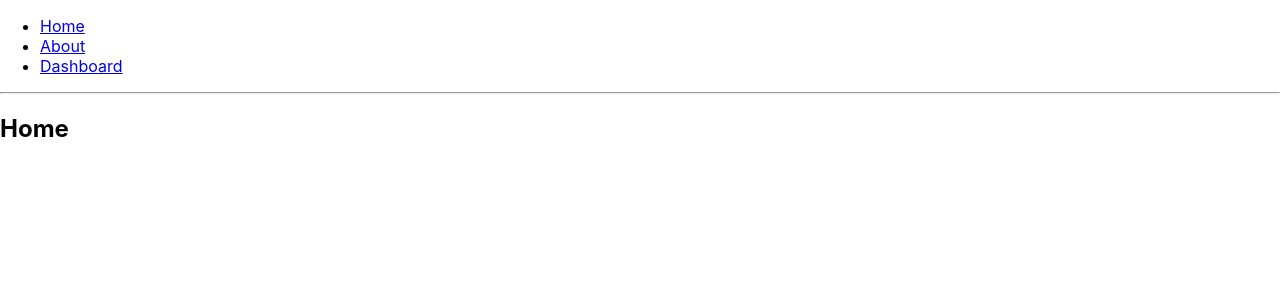
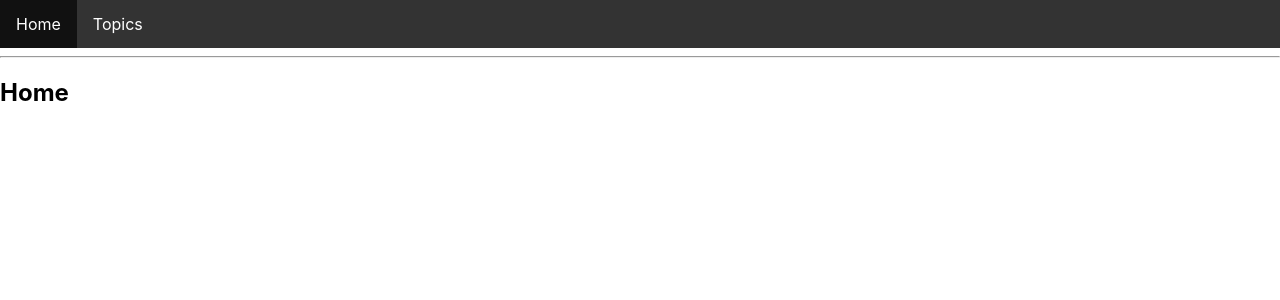
Before and after one commit to alek0329/React_template, a React (Create React App) app: page / in a window 1280 px wide. Shown: the top 300 px of the page. Built offline with nearby package versions, Linux system fonts and the light colour scheme.

Commit message:
added stuff

```diff
--- a/src/App.js
+++ b/src/App.js
@@ -1,70 +1,111 @@
-import './App.css';
-
-function App() {
-}
-
-//export default App;
 
 import React from "react";
 import {
   BrowserRouter as Router,
   Switch,
   Route,
-  Link
+  Link,
+  NavLink,
+  useParams,
+  useRouteMatch,
+  useLocation
 } from "react-router-dom";
+import "./style2.css";
 
-// This site has 3 pages, all of which are rendered
-// dynamically in the browser (not server rendered).
-//
-// Although the page does not ever refresh, notice how
-// React Router keeps the URL up to date as you navigate
-// through the site. This preserves the browser history,
-// making sure things like the back button and bookmarks
-// work properly.
+// Params are placeholders in the URL that begin
+// with a colon, like the `:id` param defined in
+// the route in this example. A similar convention
+// is used for matching dynamic segments in other
+// popular web frameworks like Rails and Express.
+export default () => {
+  return(
+    // <ParamsExample/>
+    <NestingExample/>
+  )
+}
 
-export default function BasicExample() {
+const ParamsExample = () => {
   return (
     <Router>
       <div>
-        <ul>
+        <h2>Accounts</h2>
+
+        <ul className="header">
           <li>
-            <Link to="/">Home</Link>
+            <Link to="/netflix">Netflix</Link>
           </li>
           <li>
-            <Link to="/about">About</Link>
+            <Link to="/zillow-group">Zillow Group</Link>
           </li>
           <li>
-            <Link to="/dashboard">Dashboard</Link>
+            <Link to="/yahoo">Yahoo</Link>
+          </li>
+          <li>
+            <Link to="/modus-create">Modus Create</Link>
           </li>
         </ul>
-
-        <hr />
-
-        {/*
-          A <Switch> looks through all its children <Route>
-          elements and renders the first one whose path
-          matches the current URL. Use a <Switch> any time
-          you have multiple routes, but you want only one
-          of them to render at a time
-        */}
-        <Switch>
-          <Route exact path="/">
-            <Home />
-          </Route>
-          <Route path="/about">
-            <About />
-          </Route>
-          <Route path="/dashboard">
-            <Dashboard />
-          </Route>
-        </Switch>
+        <div className="content">
+          <Switch>
+            <Route path="/:id" children={<Child />} />
+          </Switch>
+        </div>
       </div>
     </Router>
   );
 }
 
-// You can think of these components as "pages"
-// in your app.
+function Child() {
+  // We can use the `useParams` hook here to access
+  // the dynamic pieces of the URL.
+  let { id } = useParams();
+
+  return (
+    <div>
+      <h3>ID: {id}</h3>
+    </div>
+  );
+}
+
+
+//---------------------------------------------------
+
+
+const NestingExample = () => {
+  return (
+    <Router>
+      <div>
+      <Header/>
+        <hr />
+        <div className="content">
+          <Switch>
+            <Route exact path="/">
+              <Home />
+            </Route>
+            <Route path="/topics">
+              <Topics />
+            </Route>
+            <Route path={['*','topics/*']}>
+              <NoMatch />
+            </Route>
+          </Switch>
+        </div>
+      </div>
+    </Router>
+  );
+}
+
+const Header =() => {
+return (
+  <ul className="header">
+          <li>
+            <NavLink exact activeClassName="selected" to="/">Home</NavLink>
+          </li>
+          <li>
+            <NavLink activeClassName="selected" to="/topics">Topics</NavLink>
+          </li>
+        </ul>
+)
+}
 
 function Home() {
   return (
@@ -74,18 +115,61 @@ function Home() {
   );
 }
 
-function About() {
+function Topics() {
+  // The `path` lets us build <Route> paths that are
+  // relative to the parent route, while the `url` lets
+  // us build relative links.
+  let { path, url } = useRouteMatch();
+
   return (
     <div>
-      <h2>About</h2>
+      <h2>Topics</h2>
+      <ul>
+        <li>
+          <Link to={`${url}/rendering`}>Rendering with React</Link>
+        </li>
+        <li>
+          <Link to={`${url}/components`}>Components</Link>
+        </li>
+        <li>
+          <Link to={`${url}/props-v-state`}>Props v. State</Link>
+        </li>
+      </ul>
+
+      <Switch>
+        <Route exact path={path}>
+          <h3>Please select a topic.</h3>
+        </Route>
+        <Route path={`${path}/:topicId`}>
+          <Topic />
+        </Route>
+      </Switch>
     </div>
   );
 }
 
-function Dashboard() {
+function Topic() {
+  // The <Route> that rendered this component has a
+  // path of `/topics/:topicId`. The `:topicId` portion
+  // of the URL indicates a placeholder that we can
+  // get from `useParams()`.
+  let { topicId } = useParams();
+
   return (
     <div>
-      <h2>Dashboard</h2>
+      <h3>{topicId}</h3>
     </div>
   );
 }
+
+const NoMatch = () => {
+  let location = useLocation();
+
+  return (
+    <div>
+      <h3>
+        No match for <code>{location.pathname}</code>
+      </h3>
+    </div>
+  );
+}
--- /dev/null
+++ b/src/style2.css
@@ -0,0 +1,31 @@
+/*
+This is the Horizontal Navigation Bar Example with Active/Current Navigation Link
+From here https://www.w3schools.com/css/css_navbar.asp
+*/
+
+ul.header {
+    list-style-type: none;
+    margin: 0;
+    padding: 0;
+    overflow: hidden;
+    background-color: #333;
+  }
+
+  ul.header li {
+    float: left;
+  }
+
+  ul.header li a {
+    display: block;
+    color: white;
+    text-align: center;
+    padding: 14px 16px;
+    text-decoration: none;
+  }
+  ul.header li a:hover:not(.active) {
+    background-color: #111;
+  }
+
+  .selected {
+    background-color: #4caf50;
+  }
```
